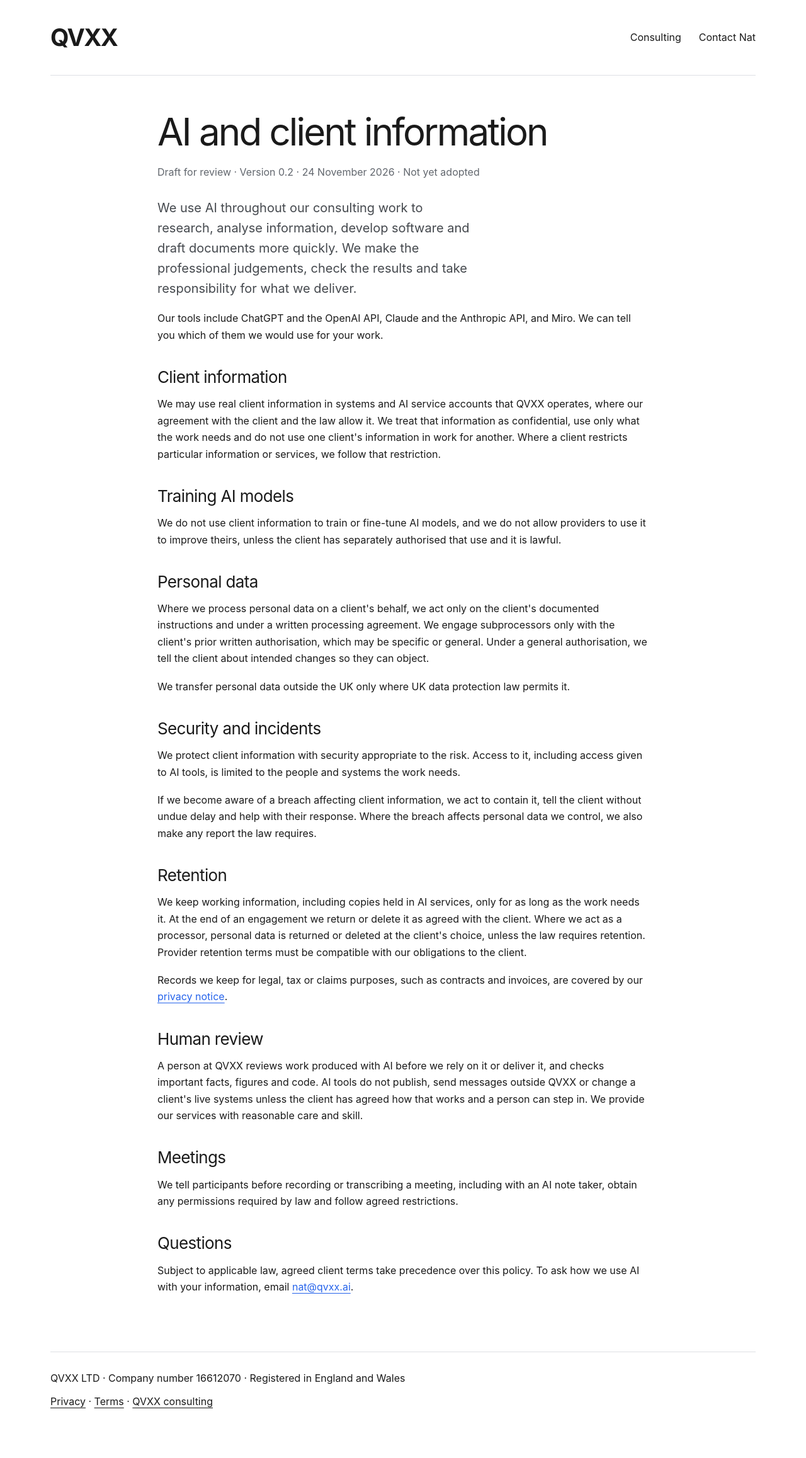
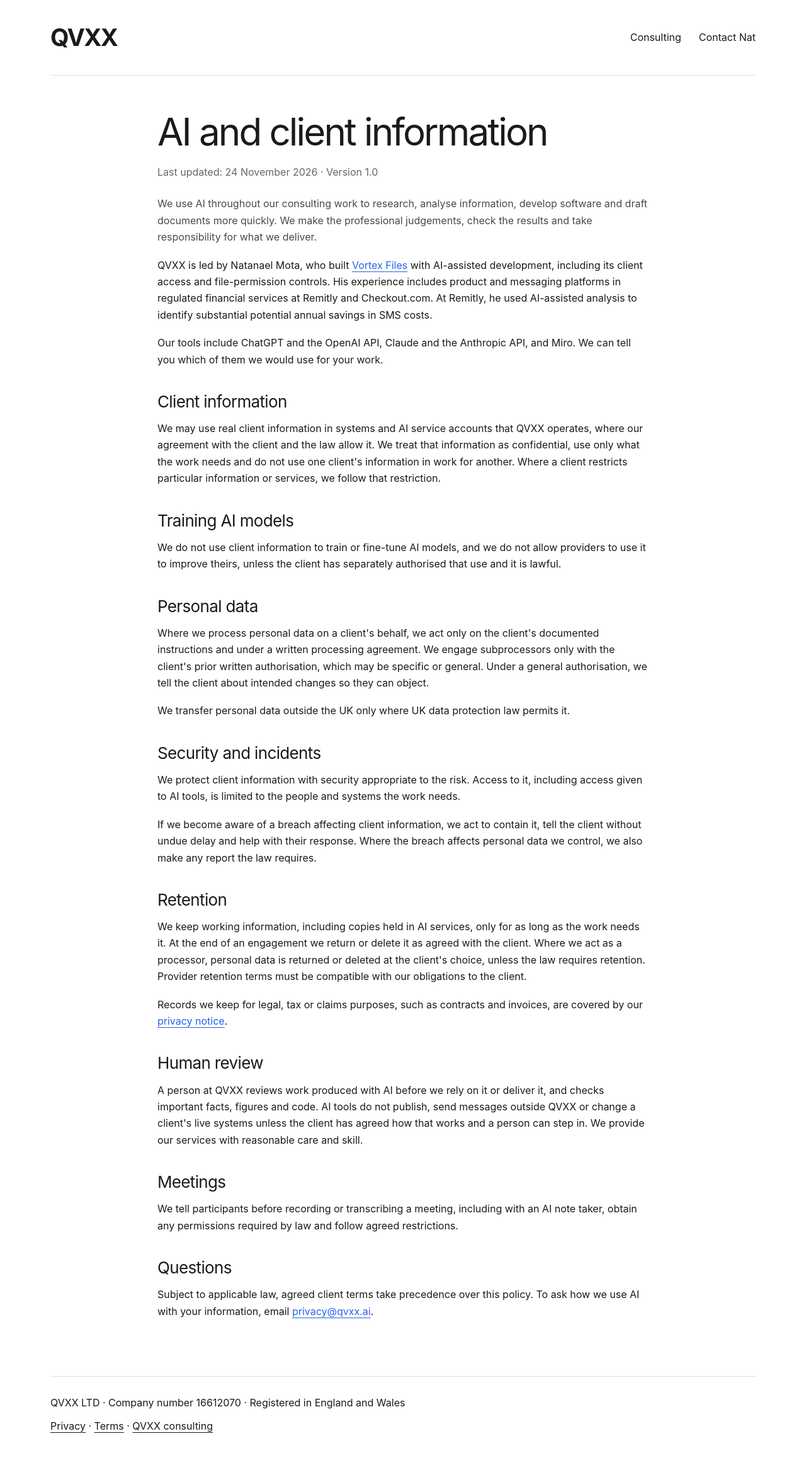
Before and after one commit to QVXXLabs/qvxx-website, a Jekyll site: the page ai-policy/index.html, which Jekyll copies as it is, in a window 1280 px wide. Shown: the whole page at 63% size. Built offline with Jekyll 4.4.1, drawn with Linux system fonts in a browser that asks for light colours; before the commit the page ends 2276 px from its top, so only the background shows below that.

Commit message:
Publish AI policy with privacy contact and experience

```diff
--- a/_layouts/default.html
+++ b/_layouts/default.html
@@ -456,7 +456,7 @@
                 <a href="/consulting/privacy">Privacy Policy</a> |
                 <a href="/consulting/terms">Terms of Service</a> |
                 <a href="/consulting/cookies">Cookie Policy</a> |
-                <a href="/ai-policy/">AI policy (draft)</a>
+                <a href="/ai-policy/">AI policy</a>
             </div>
             <div class="copyright">
                 <p>&copy; 2025 QVXX Ltd. All rights reserved.</p>
--- a/ai-policy/index.html
+++ b/ai-policy/index.html
@@ -3,8 +3,7 @@
 <head>
   <meta charset="utf-8">
   <meta name="viewport" content="width=device-width, initial-scale=1">
-  <meta name="robots" content="noindex, nofollow">
-  <title>AI and client information policy, draft | QVXX</title>
+  <title>AI and client information policy | QVXX</title>
   <meta name="description" content="How QVXX uses AI to accelerate consulting work while retaining professional judgement and responsibility.">
   <link rel="canonical" href="https://qvxx.ai/ai-policy/">
   <link rel="icon" type="image/svg+xml" href="/favicon.svg">
@@ -18,7 +17,7 @@
     .policy ul { padding-left: 24px; }
     .policy a { color: var(--link-color); }
     .policy .meta { color: var(--text-tertiary); margin-top: 18px; }
-    .policy .intro { font-size: 20px; line-height: 1.6; margin-top: 28px; }
+    .policy .intro { max-width: none; padding: 0; font-size: inherit; line-height: inherit; margin: 24px 0 18px; }
     .policy-footer { border-top: 1px solid var(--border-color); padding-block: 28px; font-size: 16px; }
     .policy-footer p { margin: 0 0 10px; }
     .site-header nav a { font-size: 16px; }
@@ -34,9 +33,11 @@
   <main id="main" class="policy wrap" tabindex="-1">
     <h1>AI and client information</h1>
 
-    <p class="meta">Draft for review · Version 0.2 · 24 November 2026 · Not yet adopted</p>
+    <p class="meta">Last updated: 24 November 2026 · Version 1.0</p>
 
     <p class="intro">We use AI throughout our consulting work to research, analyse information, develop software and draft documents more quickly. We make the professional judgements, check the results and take responsibility for what we deliver.</p>
+
+    <p>QVXX is led by Natanael Mota, who built <a href="https://vortexfiles.qvxx.ai/">Vortex Files</a> with AI-assisted development, including its client access and file-permission controls. His experience includes product and messaging platforms in regulated financial services at Remitly and Checkout.com. At Remitly, he used AI-assisted analysis to identify substantial potential annual savings in SMS costs.</p>
 
     <p>Our tools include ChatGPT and the OpenAI API, Claude and the Anthropic API, and Miro. We can tell you which of them we would use for your work.</p>
 
@@ -76,7 +77,7 @@
 
     <h2>Questions</h2>
 
-    <p>Subject to applicable law, agreed client terms take precedence over this policy. To ask how we use AI with your information, email <a href="mailto:nat@qvxx.ai">nat@qvxx.ai</a>.</p>
+    <p>Subject to applicable law, agreed client terms take precedence over this policy. To ask how we use AI with your information, email <a href="mailto:privacy@qvxx.ai">privacy@qvxx.ai</a>.</p>
   </main>
   <footer class="policy-footer wrap">
     <p>QVXX LTD · Company number 16612070 · Registered in England and Wales</p>
--- a/experts.html
+++ b/experts.html
@@ -116,7 +116,7 @@
         </div>
         <div class="wrap footer-bottom">
             <div><p>© 2026 QVXX Ltd · Company No. 16612070</p><p>Registered in England and Wales.<br>Registered office: Flat 3 Misterton Court, Westbridge Road, London, England, SW11 3NL</p></div>
-            <nav aria-label="Legal"><a href="/consulting/privacy">Privacy</a><a href="/consulting/terms">Terms</a><a href="/consulting/cookies">Cookies</a><a href="/ai-policy/">AI policy (draft)</a><button type="button" onclick="showCookieSettings()">Cookie settings</button></nav>
+            <nav aria-label="Legal"><a href="/consulting/privacy">Privacy</a><a href="/consulting/terms">Terms</a><a href="/consulting/cookies">Cookies</a><a href="/ai-policy/">AI policy</a><button type="button" onclick="showCookieSettings()">Cookie settings</button></nav>
         </div>
     </footer>
 
--- a/index.html
+++ b/index.html
@@ -140,7 +140,7 @@
         </div>
         <div class="wrap footer-bottom">
             <div><p>© 2026 QVXX Ltd · Company No. 16612070</p><p>Registered in England and Wales.<br>Registered office: Flat 3 Misterton Court, Westbridge Road, London, England, SW11 3NL</p></div>
-            <nav aria-label="Legal"><a href="/consulting/privacy">Privacy</a><a href="/consulting/terms">Terms</a><a href="/consulting/cookies">Cookies</a><a href="/ai-policy/">AI policy (draft)</a><button type="button" onclick="showCookieSettings()">Cookie settings</button></nav>
+            <nav aria-label="Legal"><a href="/consulting/privacy">Privacy</a><a href="/consulting/terms">Terms</a><a href="/consulting/cookies">Cookies</a><a href="/ai-policy/">AI policy</a><button type="button" onclick="showCookieSettings()">Cookie settings</button></nav>
         </div>
     </footer>
 
```
Also changed, not shown: sitemap.xml (+7 -0 lines).
